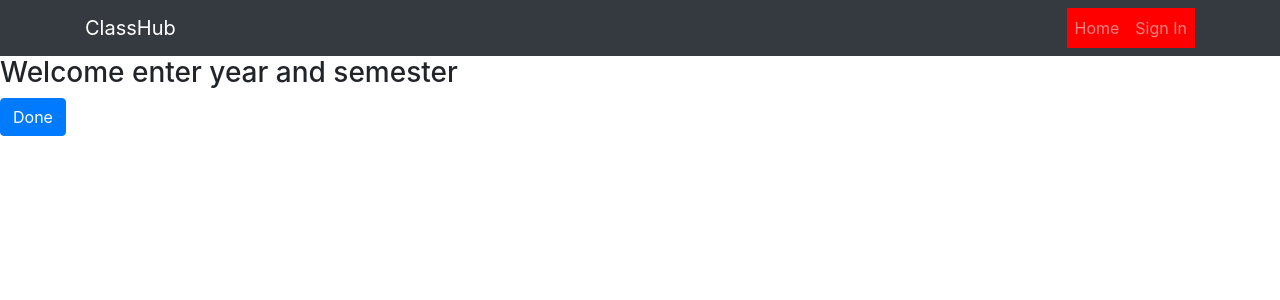
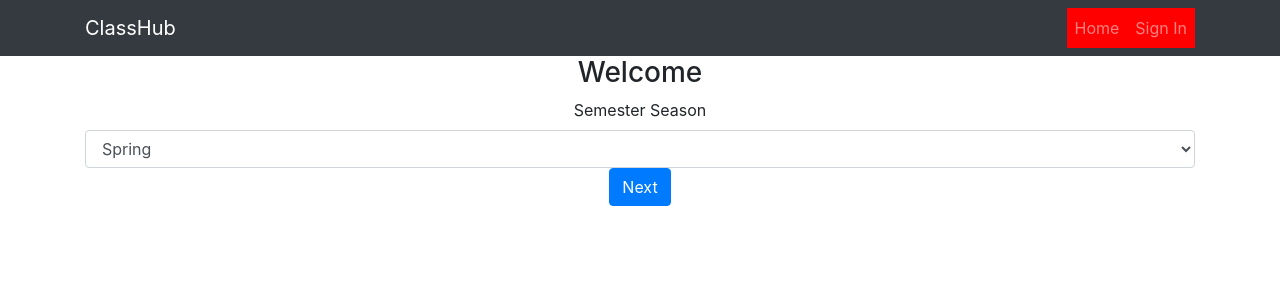
Before and after one commit to SalvadorM/hunter-front-end, a React (Create React App) app: page /course/submit in a window 1280 px wide. Shown: the top 300 px of the page. Built offline with nearby package versions, Linux system fonts and the light colour scheme; sample sign-in values are in the browser's storage.

Commit message:
course forms

```diff
--- a/src/scenes/Forms/multi-course/CourseForm.js
+++ b/src/scenes/Forms/multi-course/CourseForm.js
@@ -18,7 +18,7 @@ import React, {Component} from 'react'
 
 //course form
 import AddCourse from './addCourse'
-
+import WelcomeCourseForm from './welcomeCourse'
 
 class CourseForm extends Component {
     constructor(){
@@ -26,9 +26,8 @@ class CourseForm extends Component {
 
         this.state = {
             year: new Date().getFullYear(),
-            semester: '',
+            semesterInfo: '',
             courses: [],
-            courseStp: 0,
             step: 0,
         }
     }
@@ -45,10 +44,15 @@ class CourseForm extends Component {
         }))
     }
 
+    addCourseDate = (semesterInfo) => {
+        this.setState({semesterInfo})
+    }
+
     addCourse = (courses) => {
         console.log(courses)
         this.setState({courses: courses})
     }
+
     render(){
         console.log(this.state)
         const {step, courses} = this.state
@@ -60,9 +64,7 @@ class CourseForm extends Component {
                 )
             case 0:
                 return(
-                    <div>
-                        <h3>Welcome enter year and semester</h3>
-                        <button type="submit" className="btn btn-primary" onClick={this.nextStp}>Done</button>
+                    <div><WelcomeCourseForm addCourseDate={this.addCourseDate} nextStp={this.nextStp}/>
                     </div>
                 )
             case 1:
--- a/src/scenes/Forms/multi-course/addCourse.js
+++ b/src/scenes/Forms/multi-course/addCourse.js
@@ -1,74 +1,52 @@
 import React, {Component} from 'react'
 
+//components
+import SingleCourseForm from './singleCourseForm';
 
+function getIndexArr(courses, index){
+    return courses[index]
+}
 class AddCourse extends Component {
     constructor(props){
         super(props)
 
-        console.log(props,'inside constructor')
         this.state = {
-            classCode: '',
-            className: '',
-            information: '',
-            section: '',
+            courseStp: 0,
+            courses: [],
         }
     }
 
-    onChange = (e) => {
-        e.preventDefault()
-        const field = e.target.name
-        this.setState({[field]: e.target.value})
+    nextCourseStp = () => {
+        this.setState( (prev) => ({
+            courseStp: prev.courseStp + 1
+        }))
     }
 
-    nextCourse = () => {
-        const cour = ['hiiiiiiiii']
-        this.props.addCourse(cour)
-        this.props.nextStp()
+    prevCourseStp = () => {
+        this.setState( (prev) => ({
+            courseStp: prev.courseStp - 1
+        }))
     }
+    addCourseToSet = (data) => {
+        const {courses} = this.state
+        const newCourses = courses.concat(data)
+        this.setState({courses: newCourses})
+    }
+
     render(){
-        console.log(this.props)
+        const {courseStp, courses} = this.state
+        let renderNewCourse = (courses.length > 0)? true : false
+        // let prevStatus = (courseStp === 0)
+        let course = getIndexArr(courses, courseStp)
         return(
-            <div className="container text-center">
-                <h1>New Course</h1>
-
-                <label className="">Enter classCode: </label>
-                <input name="classCode"
-                       className="form-control w-50"
-                       type="text"
-                       onChange={this.onChange}
-                       required
-                       ></input>
-
-                <label className="">Enter className: </label>
-                <input name="className"
-                       className="form-control w-50"
-                       type="text"
-                       onChange={this.onChange}
-                       required
-                       ></input>
-
-                <label className="">Enter section: </label>
-                <input name="section"
-                       className="form-control w-50"
-                       type="text"
-                       onChange={this.onChange}
-                       required
-                       ></input>
-
-                <label className="">Enter informatio: </label>
-                <input name="information"
-                       className="form-control w-50"
-                       type="text"
-                       onChange={this.onChange}
-                       required
-                       ></input>
-
-                <button type="submit" className="btn btn-primary" onClick={this.props.prevStp}>Prev</button>
-                <button type="submit" className="btn btn-primary" onClick={this.nextCourse}>Next</button>
-                <button type="submit" className="btn btn-primary">Done</button>
-
-
-            </div>
+            <SingleCourseForm
+                renderNewCourse={renderNewCourse}
+                numberCoureses={courses.length}
+                course={course}
+                addCourseToSet={this.addCourseToSet}
+                nextCourseStp={this.nextCourseStp}
+                prevCourseStp={this.prevCourseStp}
+            />
         )
     }
 }
--- /dev/null
+++ b/src/scenes/Forms/multi-course/singleCourseForm.js
@@ -0,0 +1,86 @@
+import React, {Component} from 'react'
+
+class SingleCourseForm extends Component {
+    constructor(props){
+        super(props)
+
+        this.state = {
+            classCode: '',
+            className: '',
+            information: '',
+            section: '',
+        }
+    }
+
+    handleNextCourse = () => {
+        //parse the info FIRST
+        const {classCode, className, information, section} = this.state
+
+        const data = {classCode,className,information, section}
+        this.props.addCourseToSet(data)
+        this.props.nextCourseStp()
+    }
+
+    onChange = (e) => {
+        e.preventDefault()
+        const field = e.target.name
+        this.setState({[field]: e.target.value})
+    }
+
+    render(){
+        console.log(this.props)
+        const {classCode, className, information, section} = this.state
+
+        let prevBtn = (this.props.numberCourses === 0 )?<button className="btn btn-primary" disabled>Prev</button> : <button type="submit" className="btn" onClick={this.nextCourse}>Prev</button>
+
+        return(
+            <div className="container text-center">
+                <h1>New Course</h1>
+
+                <label className="">Enter classCode: </label>
+                <input name="classCode"
+                       value={classCode}
+                       className="form-control w-50"
+                       type="text"
+                       onChange={this.onChange}
+                       required
+                       ></input>
+
+                <label className="">Enter className: </label>
+                <input name="className"
+                       value={className}
+                       className="form-control w-50"
+                       type="text"
+                       onChange={this.onChange}
+                       required
+                       ></input>
+
+                <label className="">Enter section: </label>
+                <input name="section"
+                       value={section}
+                       className="form-control w-50"
+                       type="text"
+                       onChange={this.onChange}
+                       required
+                       ></input>
+
+                <label className="">Enter informatio: </label>
+                <input name="information"
+                       value={information}
+                       className="form-control w-50"
+                       type="text"
+                       onChange={this.onChange}
+                       required
+                       ></input>
+
+                {prevBtn}
+                <button type="submit" className="btn btn-primary" onClick={this.handleNextCourse}>Next Course</button>
+                <button type="submit" className="btn btn-primary">Done</button>
+
+
+            </div>
+        )
+    }
+}
+
+export default SingleCourseForm
--- /dev/null
+++ b/src/scenes/Forms/multi-course/welcomeCourse.js
@@ -0,0 +1,44 @@
+import React, {Component} from 'react'
+
+class WelcomeCourseForm extends Component{
+    constructor(props){
+        super(props)
+        this.state = {
+            semesterInfo: 'spring',
+        }
+    }
+
+    onchange = (e) => {
+        e.preventDefault()
+        const field = e.target.name
+        this.setState({[field]: e.target.value})
+    }
+
+    handleSubmit = (e) => {
+        e.preventDefault()
+        const {semesterInfo} = this.state
+        this.props.addCourseDate(semesterInfo)
+        this.props.nextStp()
+    }
+    render(){
+        console.log(this.state)
+        const {semester} = this.state
+        return(
+            <div className="container text-center">
+            <h3>Welcome</h3>
+            <label>Semester Season</label>
+            <select className="form-control" name="semesterInfo" value={semester} onChange={this.onchange}>
+                <option value="spring">Spring</option>
+                <option value="fall">Fall</option>
+                <option value="summer">Summer</option>
+                <option value="winter">Winter</option>
+            </select>
+
+            <button type="submit" className="btn btn-primary" onClick={this.handleSubmit}>Next</button>
+
+            </div>
+        )
+    }
+}
+
+export default WelcomeCourseForm
```
